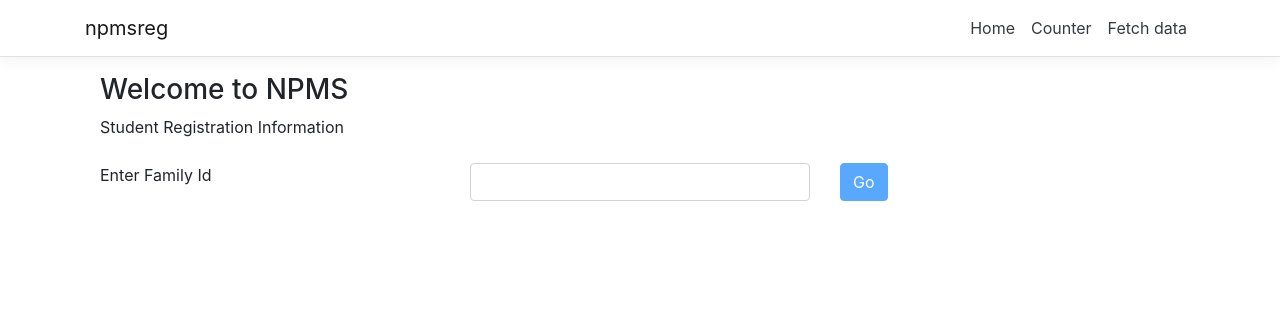
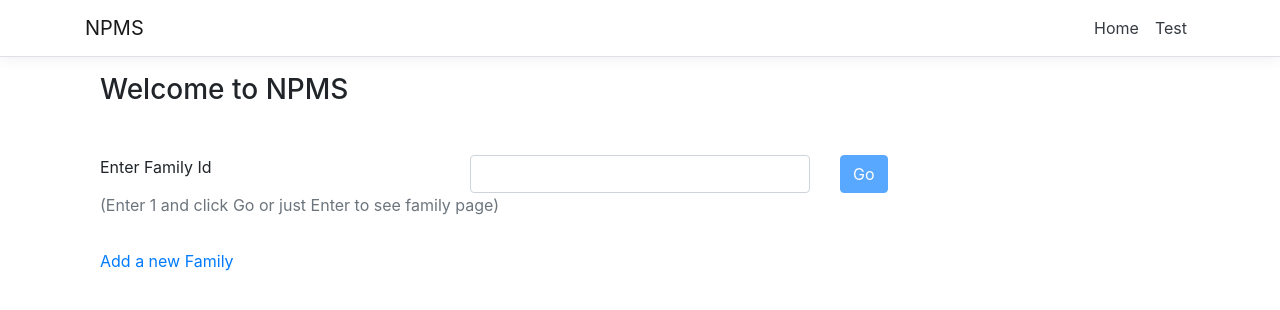
Before and after one commit to hengyiliu/npmsreg, a React (Create React App) app in the folder ClientApp/: page / in a window 1280 px wide. Shown: the top 310 px of the page. Built offline with nearby package versions, Linux system fonts and the light colour scheme.

Commit message:
update page

```diff
--- a/ClientApp/src/components/Home.tsx
+++ b/ClientApp/src/components/Home.tsx
@@ -39,14 +39,19 @@ export class Home extends Component<RouteComponentProps, IHomePageState> {
       <div>
         <Container>
           <h3>Welcome to NPMS</h3>
-          Student Registration Information
         </Container>
-        <br/>
-        <Container>
+
+        <Container className="mt-5">
           <Row>
             <Col><Label>Enter Family Id</Label></Col>
             <Col><Input name="fid" value={this.state.fid} type="text" onChange={this.changeHandler} onKeyPress={this.keyPressHandler} /></Col>
             <Col><Button tag={Link} color="primary" to={`/family/${this.state.fid}`} disabled={!this.isValidId(this.state.fid)}>Go</Button></Col>
+          </Row>
+          <Row className="mb-3">
+            <Col><p className="text-secondary">(Enter 1 and click Go or just Enter to see family page)</p></Col>
+          </Row>
+          <Row className="mb-3">
+            <Col><Link color="primary" to={`/createfamily`} >Add a new Family</Link></Col>
           </Row>
         </Container>
       </div>
--- a/ClientApp/src/components/NavMenu.tsx
+++ b/ClientApp/src/components/NavMenu.tsx
@@ -26,7 +26,7 @@ export class NavMenu extends Component<{}, {collapsed: boolean}> {
       <header>
         <Navbar className="navbar-expand-sm navbar-toggleable-sm ng-white border-bottom box-shadow mb-3" light>
           <Container>
-            <NavbarBrand tag={Link} to="/">npmsreg</NavbarBrand>
+            <NavbarBrand tag={Link} to="/">NPMS</NavbarBrand>
             <NavbarToggler onClick={this.toggleNavbar} className="mr-2" />
             <Collapse className="d-sm-inline-flex flex-sm-row-reverse" isOpen={!this.state.collapsed} navbar>
               <ul className="navbar-nav flex-grow">
@@ -34,10 +34,7 @@ export class NavMenu extends Component<{}, {collapsed: boolean}> {
                   <NavLink tag={Link} className="text-dark" to="/">Home</NavLink>
                 </NavItem>
                 <NavItem>
-                  <NavLink tag={Link} className="text-dark" to="/counter">Counter</NavLink>
-                </NavItem>
-                <NavItem>
-                  <NavLink tag={Link} className="text-dark" to="/fetch-data">Fetch data</NavLink>
+                  <NavLink tag={Link} className="text-dark" to="/Test">Test</NavLink>
                 </NavItem>
               </ul>
             </Collapse>
```
Also changed, not shown: 1 other file (tests, documents, lock files or other folders).
